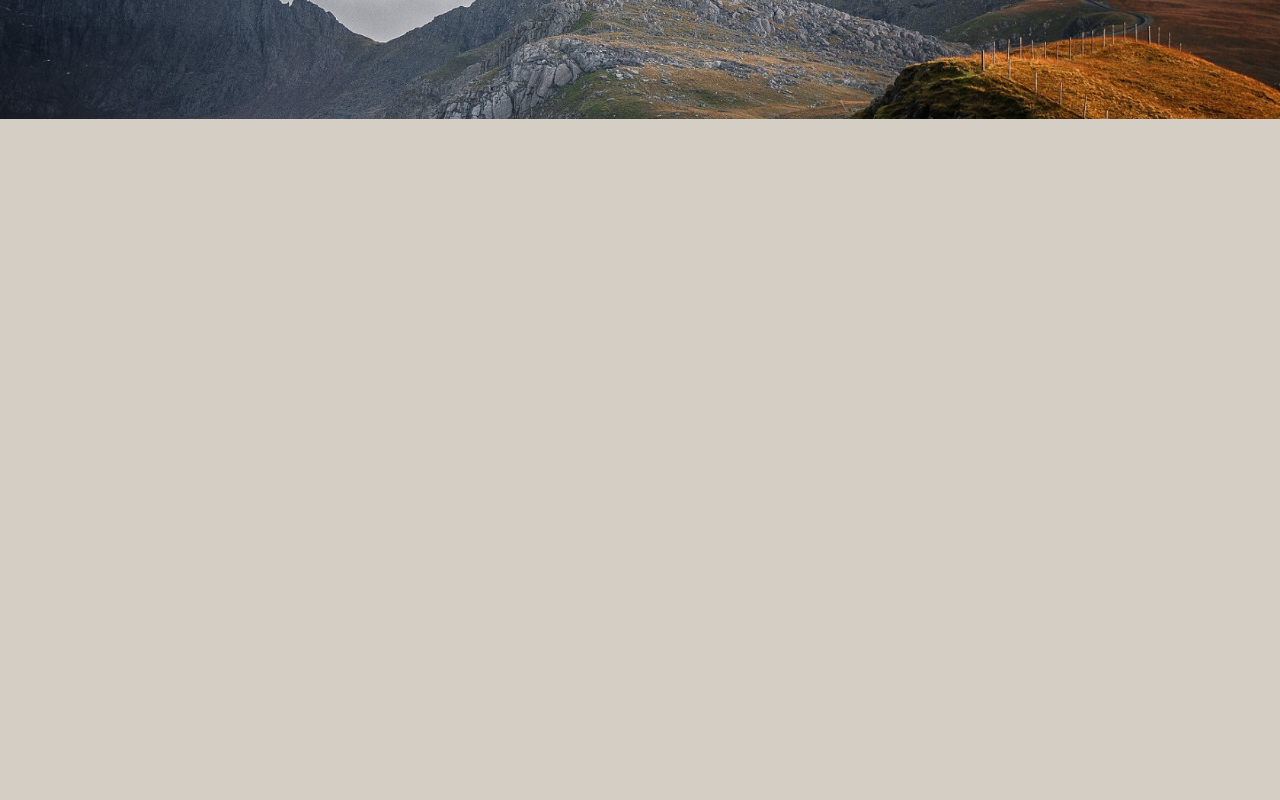
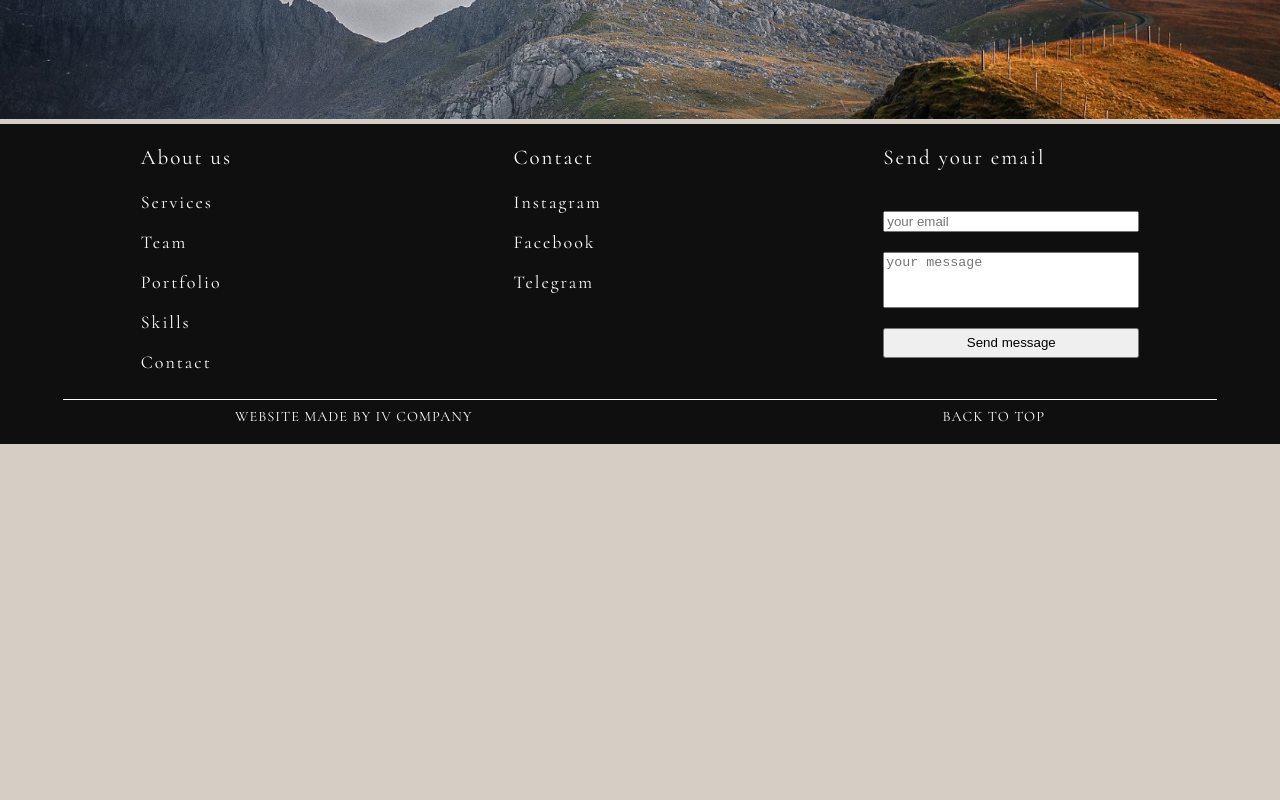
Before and after one commit to LadikBeg/ladik_cv, a React (Create React App) app: page / in a window 1280 px wide. Shown: the part 860-1660 px from the top of the page. After the commit the page ends 1304 px from the top, so only its background shows below. Built offline with nearby package versions, Linux system fonts and the light colour scheme.

Commit message:
bottom commit

```diff
--- a/public/locales/en/translation.json
+++ b/public/locales/en/translation.json
@@ -7,6 +7,6 @@
   "com": "COMMUNICATION",
   "qua": "QUALITY",
   "sup": "SUPPORT",
-  "info_about_us": "Our team will help with your web development needs. We guarantee the quality."
-
+  "info_about_us": "Our team will help with your web development needs. We guarantee the quality.",
+  "about_us_text": "About us"
 }
--- a/public/locales/ru/translation.json
+++ b/public/locales/ru/translation.json
@@ -7,5 +7,6 @@
   "com": "КОММУНИКАЦИЯ",
   "qua": "КАЧЕСТВО",
   "sup": "ПОДДЕРЖКА",
-  "info_about_us": "Наша команда поможет в ваших потребностях в веб-разработке. Мы гарантируем качество."
+  "info_about_us": "Наша команда поможет в ваших потребностях в веб-разработке. Мы гарантируем качество.",
+  "about_us_text": "О нас"
 }
--- a/src/Resourses/Bottom/Bottom.css
+++ b/src/Resourses/Bottom/Bottom.css
@@ -1,9 +1,39 @@
 .bottom{
     background-color: #0f0f0f;
     width: 100%;
-    height: 300px;
+    height: 320px;
 }
+.footer_top{
+    display: flex;
+    align-items: start;
+    justify-content: space-around;
+    color: white;
+}
+.general_style{
+    font-size: 18px;
+    text-align: left;
+    letter-spacing: 2px;
 
+}
+.general_style>p:first-of-type{
+    font-size: 21px;
+    cursor: default;
+}
+.general_style>p:not(first-child){
+    cursor: pointer;
+}
+.mail_us{
+    display: grid;
+    gap: 20px;
+}
+.mail_us>textarea{
+    height: 50px;
+    width: 250px;
+    resize: none;
+}
+.mail_us>button{
+    height: 30px;
+}
 .footer_bottom{
     display: flex;
     align-items: center;
@@ -14,7 +44,7 @@
     max-height: 20px;
     text-transform: uppercase;
     letter-spacing: 1px;
-    padding-top: 250px;
+
 }
 .made_by>a,
 .scrollup>a{
@@ -46,3 +76,7 @@
     right:initial;
     left: 0;
 }
+.social_icons{
+    width: 30px;
+    height: 30px;
+}
--- a/src/Resourses/Bottom/Bottom.js
+++ b/src/Resourses/Bottom/Bottom.js
@@ -1,14 +1,41 @@
 import '../Bottom/Bottom.css'
+import { useTranslation } from 'react-i18next';
+import iconInsta from './icon/3225191_app_instagram_logo_media_popular_icon.svg'
 
 function Bottom() {
+    const { t, i18n } = useTranslation();
+    const changeLanguage = (language) => {
+        i18n.changeLanguage(language);
+    };
     return (
         <div className="bottom">
 
             <div className='footer_top'>
-
+                <div className="about_us general_style">
+                    <p>{t("about_us_text")}</p>
+                    <p>{t("services")}</p>
+                    <p>{t("team")}</p>
+                    <p>{t("portfolio")}</p>
+                    <p>{t("skills")}</p>
+                    <p>{t("contact")}</p>
+                </div>
+                <div className="contact_us general_style">
+                    <p>{t("contact")}</p>
+                    <p>Instagram</p>
+                    <p>Facebook</p>
+                    <p>Telegram</p>
+                </div>
+                <div className="mail_us general_style">
+                    <p>Send your email</p>
+                    <input placeholder="your email"/>
+                    <textarea placeholder="your message" ></textarea>
+                    <button>Send message</button>
+                </div>
             </div>
 
+            <hr  align="center"  size="1" color="white" width="90%"/>
             <div className='footer_bottom'>
+
                 <div className='made_by'>
                    <a className='made_by_link' href='#'>Website made by IV Company</a>
                 </div>
--- a/src/Resourses/Header/menu/menu.css
+++ b/src/Resourses/Header/menu/menu.css
@@ -6,3 +6,6 @@
     top: -100%;
     display: none;
 }
+.navigation_menu{
+
+}
--- a/src/Resourses/Header/menu/menu.js
+++ b/src/Resourses/Header/menu/menu.js
@@ -10,17 +10,11 @@ function Menu() {
     };
     return (
         <div className="menu" id="show_menu">
-            <div className="navigation_menu">
-                <button className="navigation_button">{t("services")}</button>
-                <button className="navigation_button">{t("team")}</button>
-                <button className="navigation_button">{t("portfolio")}</button>
-                <button className="navigation_button">{t("skills")}</button>
-                <button className="navigation_button">{t("contact")}</button>
-            </div>
-            <div className="change_lang">
-                <p onClick={() => changeLanguage("en")}>Eng</p>
-                <p onClick={() => changeLanguage("ru")}>Рус</p>
-            </div>
+            <button className="navigation_button">{t("services")}</button>
+            <button className="navigation_button">{t("team")}</button>
+            <button className="navigation_button">{t("portfolio")}</button>
+            <button className="navigation_button">{t("skills")}</button>
+            <button className="navigation_button">{t("contact")}</button>
         </div>
     );
 }
--- a/src/Resourses/Header/scripts/scripts.js
+++ b/src/Resourses/Header/scripts/scripts.js
@@ -2,7 +2,6 @@
 
  export function showMenu(){
     let menu = document.getElementById("show_menu")
-     menu.style.display = 'inherit'
      menu.style.top = '0'
-     menu.style.transition = '4s'
+     menu.style.display = 'grid'
 }
--- a/src/Resourses/Main/Main.css
+++ b/src/Resourses/Main/Main.css
@@ -1,6 +1,5 @@
 /* Добавил что бы страницу можно было скролить */
 .main{
-    height: 2000px;
     padding-top: 70px;
 }
 /* ------------------------------------------- */
--- a/src/Resourses/Main/Main.js
+++ b/src/Resourses/Main/Main.js
@@ -25,6 +25,7 @@ function Main() {
                 </div>
             </div>
             <img src={image} alt="landscape" className="image"/>
+
         </div>
     );
 }
```
